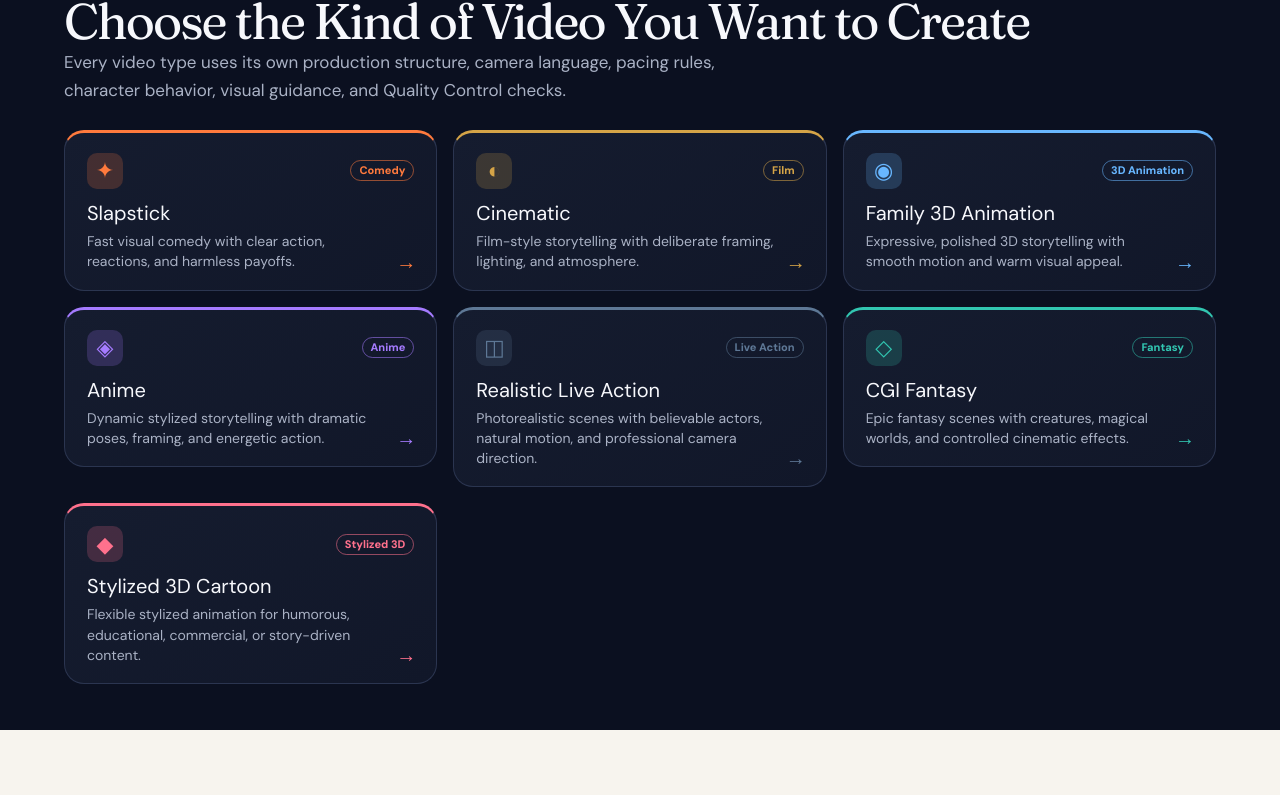
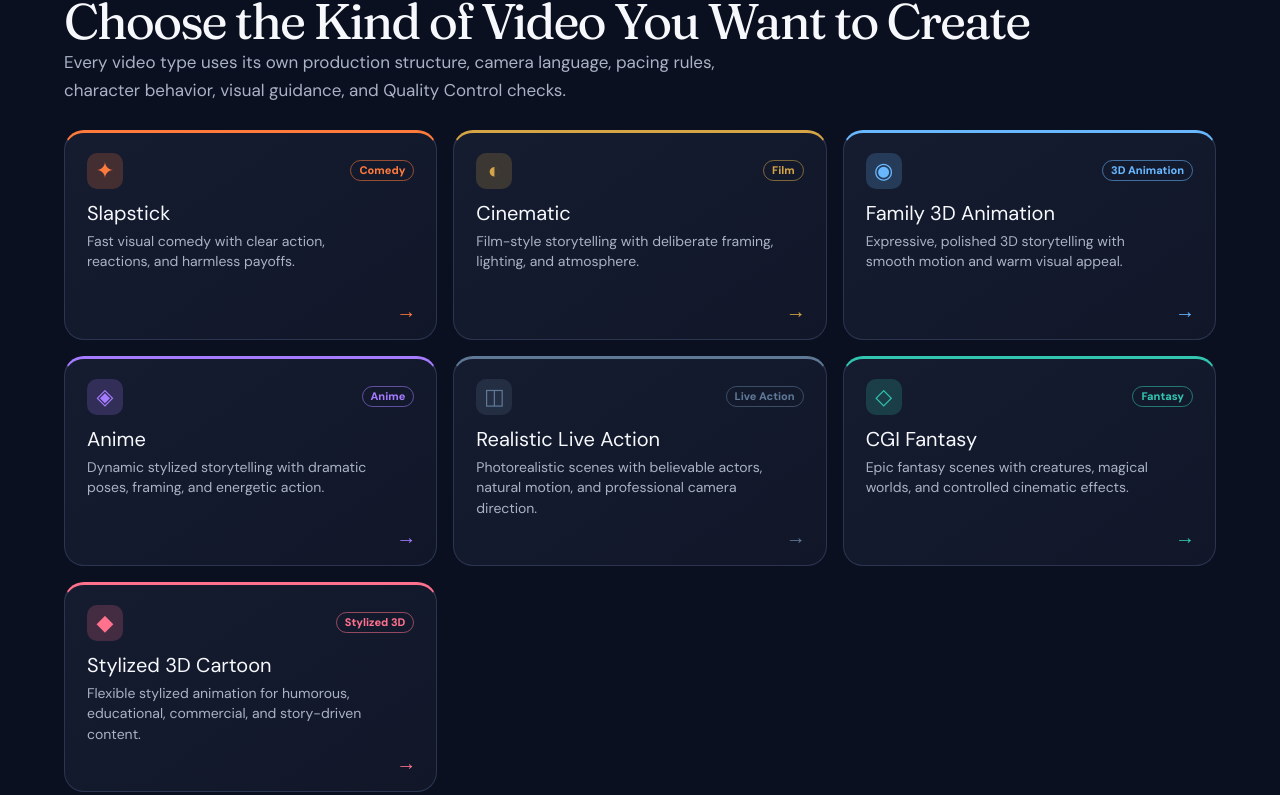
Before and after one commit to saifalrikaby1-png/slapstick-prompt-pack, a Next.js app: page / in a window 1280 px wide. Shown: the part 670-1465 px from the top of the page. Built offline with nearby package versions, Linux system fonts and the light colour scheme.

Commit message:
Equalize preview video type card heights

```diff
--- a/app/marketing-compact.module.css
+++ b/app/marketing-compact.module.css
@@ -11,8 +11,8 @@
 .hero :global(.free-note) { margin: 14px 0 0; }
 
 .styleSection { padding-top: 52px; padding-bottom: 46px; }
-.styleGrid { display: grid; grid-template-columns: repeat(3, minmax(0, 1fr)); align-items: start; gap: 16px; margin-top: 26px; }
-.styleCard { position: relative; min-height: 0; height: auto; display: block; padding: 20px 22px 18px; border: 1px solid #2b3550; border-top: 3px solid var(--style-accent); border-radius: 20px; background: linear-gradient(145deg, #151c2f, #111729); color: #f7f8fc; text-decoration: none; transition: transform .2s ease, border-color .2s ease, box-shadow .2s ease, background .2s ease; }
+.styleGrid { display: grid; grid-template-columns: repeat(3, minmax(0, 1fr)); align-items: stretch; gap: 16px; margin-top: 26px; }
+.styleCard { position: relative; min-height: 210px; height: 210px; display: block; padding: 20px 22px 18px; border: 1px solid #2b3550; border-top: 3px solid var(--style-accent); border-radius: 20px; background: linear-gradient(145deg, #151c2f, #111729); color: #f7f8fc; text-decoration: none; transition: transform .2s ease, border-color .2s ease, box-shadow .2s ease, background .2s ease; }
 .styleCard:hover, .styleCard:focus-visible { transform: translateY(-3px); border-color: var(--style-accent); background: #19213a; box-shadow: 0 10px 24px #0003; outline: 3px solid color-mix(in srgb, var(--style-accent) 36%, transparent); outline-offset: 3px; }
 .cardTopRow { display: flex; align-items: center; justify-content: space-between; }
 .styleIcon { display: grid; place-items: center; width: 36px; height: 36px; border-radius: 10px; background: color-mix(in srgb, var(--style-accent) 20%, transparent); color: var(--style-accent); font-size: 22px; }
@@ -22,15 +22,15 @@
 .styleArrow { position: absolute; right: 20px; bottom: 18px; color: var(--style-accent); font-size: 20px; line-height: 1; transition: transform .2s ease; }
 .styleCard:hover .styleArrow, .styleCard:focus-visible .styleArrow { transform: translateX(4px); }
 
-@media (max-width: 1050px) { .hero { padding-top: 54px; padding-bottom: 48px; } .styleGrid { grid-template-columns: repeat(2, minmax(0, 1fr)); } }
+@media (max-width: 1050px) { .hero { padding-top: 54px; padding-bottom: 48px; } .styleGrid { grid-template-columns: repeat(2, minmax(0, 1fr)); } .styleCard { min-height: 220px; height: 220px; } }
 @media (max-width: 640px) {
   .hero { padding: 46px 20px 40px; }
   .hero :global(h1) { font-size: clamp(39px, 12vw, 53px); }
   .hero :global(.hero-copy) { font-size: 15px; line-height: 1.55; }
   .hero :global(.hero-actions) { gap: 10px; }
   .styleSection { padding-top: 44px; padding-bottom: 40px; }
-  .styleGrid { grid-template-columns: 1fr; gap: 14px; margin-top: 22px; }
-  .styleCard { min-height: 0; padding: 18px 20px; }
+  .styleGrid { grid-template-columns: 1fr; align-items: start; gap: 14px; margin-top: 22px; }
+  .styleCard { min-height: 0; height: auto; padding: 18px 20px; }
   .styleCard h3 { font-size: 19px; }
   .styleArrow { right: 18px; bottom: 18px; }
 }
--- a/app/marketing-home.tsx
+++ b/app/marketing-home.tsx
@@ -21,7 +21,7 @@ const cardCopy = {
   anime: { badge: "Anime", description: "Dynamic stylized storytelling with dramatic poses, framing, and energetic action." },
   "live-action": { badge: "Live Action", description: "Photorealistic scenes with believable actors, natural motion, and professional camera direction." },
   "cgi-fantasy": { badge: "Fantasy", description: "Epic fantasy scenes with creatures, magical worlds, and controlled cinematic effects." },
-  "stylized-3d": { badge: "Stylized 3D", description: "Flexible stylized animation for humorous, educational, commercial, or story-driven content." },
+  "stylized-3d": { badge: "Stylized 3D", description: "Flexible stylized animation for humorous, educational, commercial, and story-driven content." },
 } as const;
 
 export function MarketingHome() {
```
Also changed, not shown: 1 other file (tests, documents, lock files or other folders).
